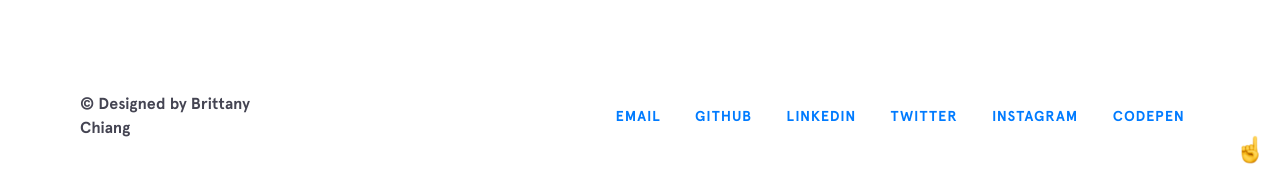
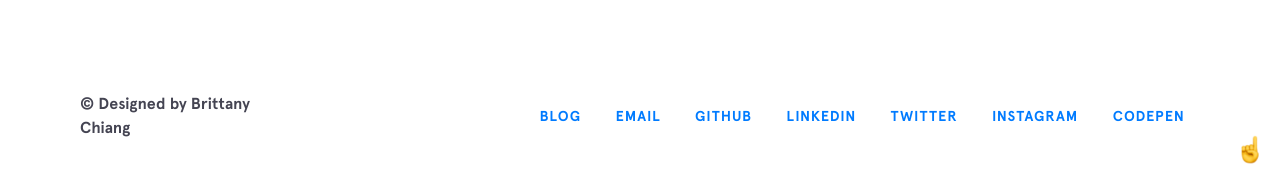
Before and after one commit to icpsoni/icpsoni.com, a Jekyll site: the page built from index.html, in a window 1280 px wide and 900 px high, scrolled down 2549 px. Shown: the part 710-897 px from the top of the window. Built offline with Jekyll 4.4.1, drawn with Linux system fonts in a browser that asks for light colours; nearby versions of some CDN libraries.

Commit message:
added blog link

```diff
--- a/_config.yml
+++ b/_config.yml
@@ -9,6 +9,8 @@ cover: https://icpsoni.com/img/og.png
 logo: https://icpsoni.com/img/emojis/technologist.png
 resume: https://icpsoni.com/resume.pdf
 social:
+  - title: blog
+    url: https://icpsoni.medium.com
   - title: email
     url: mailto:hello@icpsoni.com
   - title: github
```
